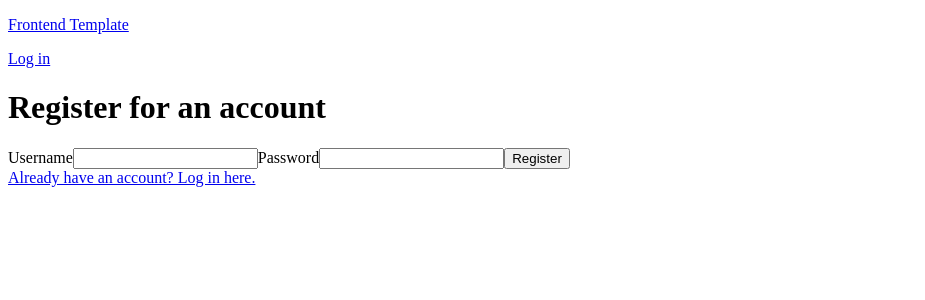
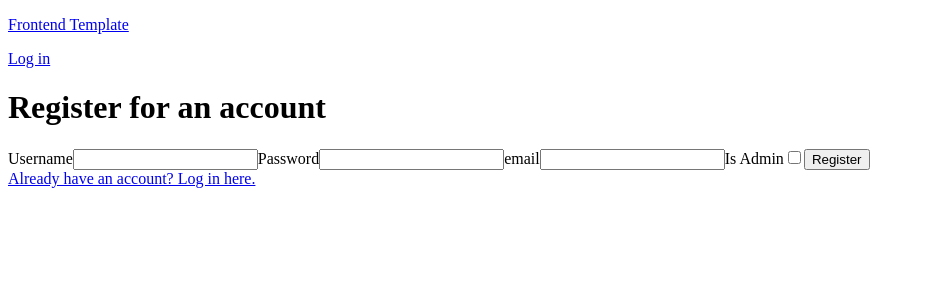
Before and after one commit to Lovepreet-Kaur-13/capstone-frontend, a React (Vite) app: page /register in a window 1280 px wide. Shown: the top 300 px of the page, without its empty margins (0-925 px from the left). Built offline with nearby package versions, Linux system fonts and the light colour scheme; no server answers.

Commit message:
feat(auth): update register page missing fields

```diff
--- a/src/auth/Register.jsx
+++ b/src/auth/Register.jsx
@@ -13,8 +13,10 @@ export default function Register() {
   const onRegister = async (formData) => {
     const username = formData.get("username");
     const password = formData.get("password");
+    const email = formData.get("email");
+    const isAdmin = formData.get("isAdmin");
     try {
-      await register({ username, password });
+      await register({ username, password, email, isAdmin });
       navigate("/");
     } catch (e) {
       setError(e.message);
@@ -33,6 +35,14 @@ export default function Register() {
           Password
           <input type="password" name="password" required />
         </label>
+        <label>
+          email
+          <input type="email" name="email" />
+        </label>
+        <label>
+          Is Admin
+          <input type="checkbox" name="isAdmin" />
+        </label>
         <button>Register</button>
         {error && <output>{error}</output>}
       </form>
```
